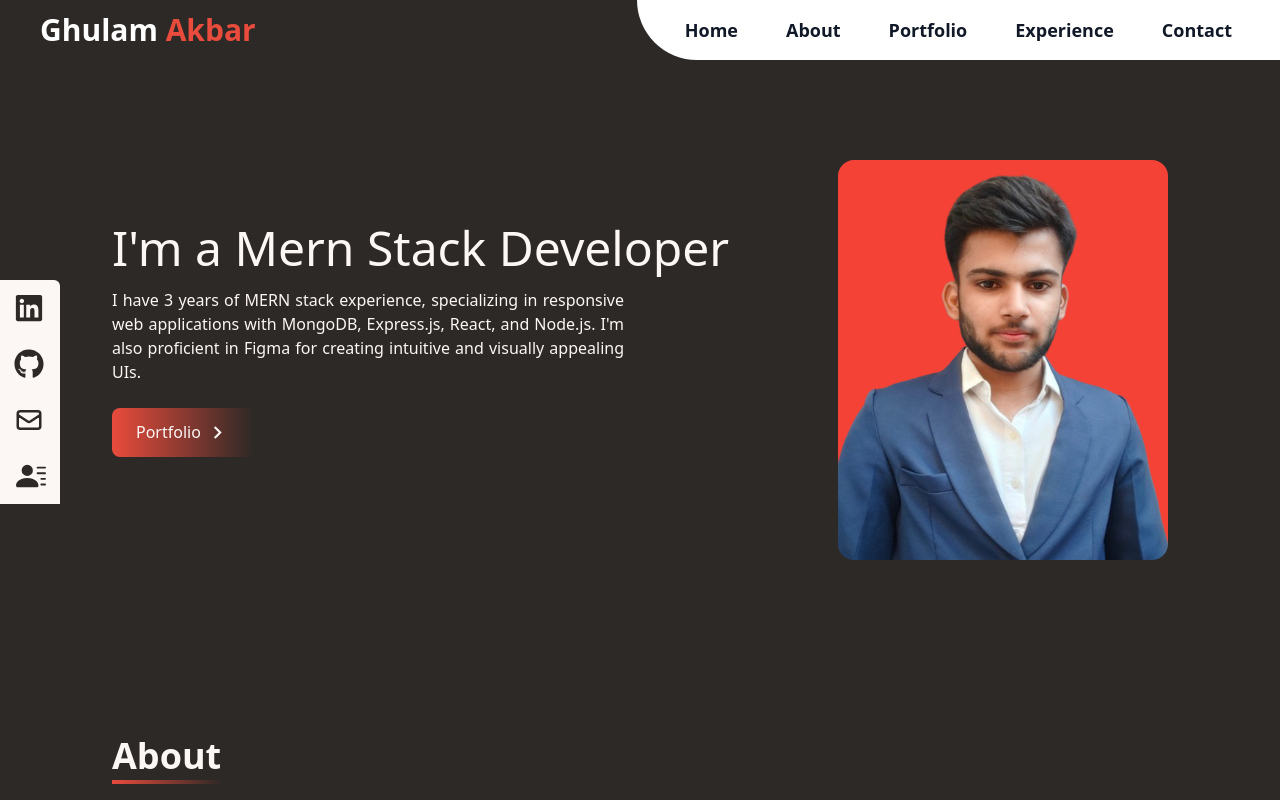
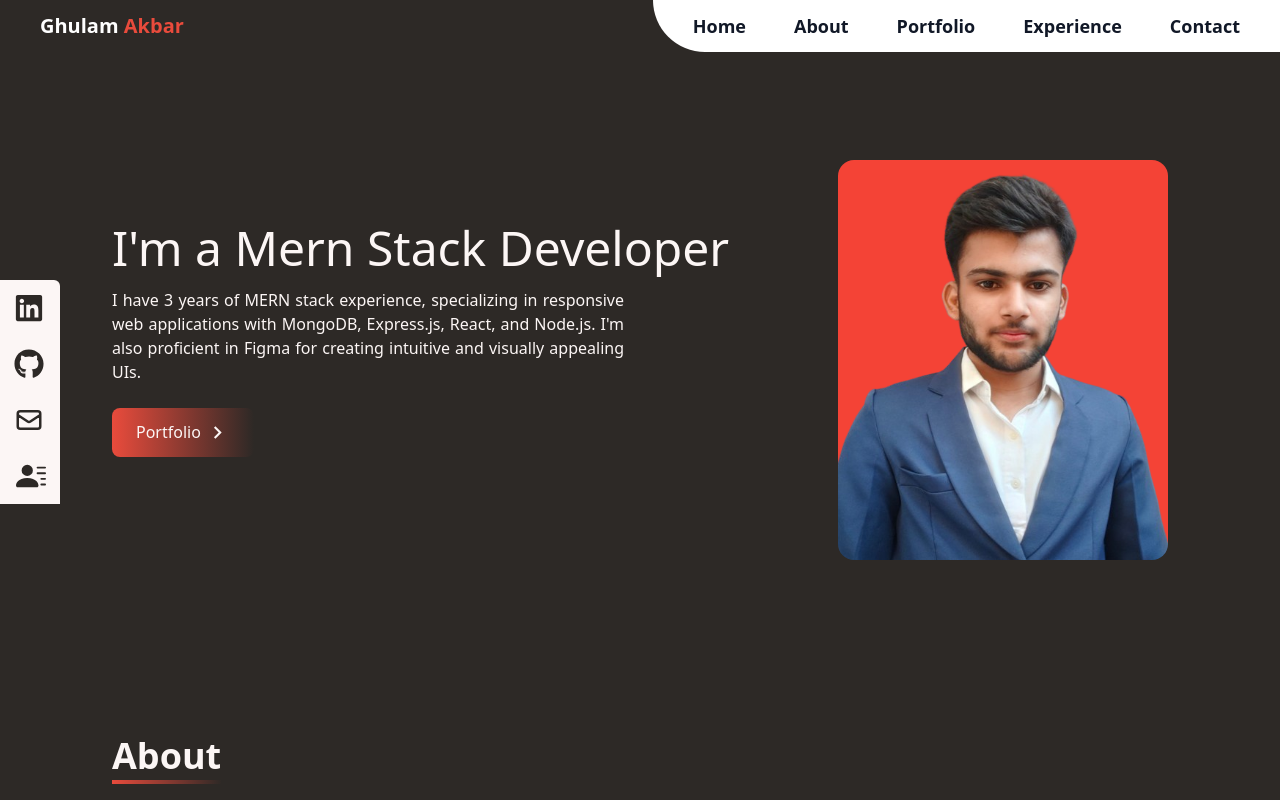
Before and after one commit to akbar909/Personal-Portfolio, a React (Create React App) app: page / in a window 1280 px wide. Shown: the top 800 px of the page. Built offline with nearby package versions, Linux system fonts and the light colour scheme.

Commit message:
make responsive

```diff
--- a/src/components/Hero.jsx
+++ b/src/components/Hero.jsx
@@ -68,8 +68,8 @@ import { MdOutlineKeyboardArrowRight } from "react-icons/md";
 
 const Hero = () => {
   return (
-    <div className='px-8 md:px-28  bg-[#2D2926FF] mx-auto lg:py-12'>
-      <div className='flex flex-col justify-between lg:flex-row items-center'>
+    <div className='px-8 lg:px-28  bg-[#2D2926FF] mx-auto lg:py-12'>
+      <div className='flex flex-col justify-between md:flex-row gap-4 items-center'>
         <div className='lg:mt-12 mt-28 gap-4'>
         <h2 className="text-[#FCF6F5FF] text-3xl md:text-4xl lg:text-5xl">
             I'm a Mern Stack Developer
@@ -79,7 +79,7 @@ const Hero = () => {
             whileInView={{ opacity: 1, y: 0 }}
             viewport={{ once: true }}
             transition={{ duration: 0.8, delay: 0.2, ease: 'easeOut' }}
-            className=' py-4 text-justify max-w-lg  text-[#FCF6F5FF]'
+            className=' py-4 text-justify max-w-lg leading-6  text-[#FCF6F5FF]'
           >
              I have 3 years of MERN stack experience, specializing in responsive web applications
             with MongoDB, Express.js, React, and Node.js. I'm also proficient in Figma for
@@ -109,7 +109,7 @@ const Hero = () => {
             transition={{ duration: 0.8, delay: 0.6, ease: 'easeOut' }}
             src={hero}
             alt='Hero-Image'
-            className='rounded-2xl mb-8 md:mt-20 lg:mt-28 w-[340px] h-[380px] lg:w-[330px] lg:h-[400px]'
+            className='rounded-2xl mb-8 md:mt-20 lg:mt-28 w-[340px] h-[380px] md:w-[300px] md:h-[300px] lg:w-[330px] lg:h-[400px]'
           />
         </div>
       </div>
--- a/src/components/NavBar.jsx
+++ b/src/components/NavBar.jsx
@@ -42,13 +42,13 @@ const Navbar = () => {
         <div>
             <nav id="home">
                 <header className={`bg-[#2D2926FF] flex items-center justify-between px-4 lg:px-0 top-0 fixed left-0 z-50 right-0 ${sticky ? "bg-white/60 " : ""}`}>
-                    <div className="text-white lg:px-8 sm:px-0 font-bold text-xl lg:text-3xl">
-                        <h1 className={`p-2 ${sticky ? " text-gray-950" : " "} -z-10 ${isOpen ? "-z-20" : ""}`}>
+                    <div className="text-white lg:px-8 sm:px-0 font-bold text-3xl lg:text-xl">
+                        <h1 className={`p-2 break-words ${sticky ? " text-gray-950" : " "} -z-10 ${isOpen ? "-z-20" : ""}`}>
                             Ghulam <span className="text-[#E94B3CFF]"> Akbar</span>
                         </h1>
                     </div>
                     <div className="hidden lg:flex">
-                        <ul className={`flex text-lg  font-semibold text-gray-900 py-4 px-6 rounded-bl-full ${sticky ? "bg-white/0 " : "bg-white"}`}>
+                        <ul className={`flex text-lg  font-semibold text-gray-900 py-3 px-4 rounded-bl-full ${sticky ? "bg-white/0 " : "bg-white"}`}>
                             {menuItems.map((items, i) => (
                                 <li key={i} className="px-6 hover:text-[#E94B3CFF]">
                                     <a href={items.link}>{items.name}</a>
--- a/src/components/Portfolio.jsx
+++ b/src/components/Portfolio.jsx
@@ -59,7 +59,7 @@ const Portfolio = () => {
 
   return (
     <div id="portfolio" className="text-[#FCF6F5FF] bg-[#2D2926FF] w-full">
-      <div className="p-4 pl-6 lg:p-28 mx-auto flex flex-col justify-center">
+      <div className="p-4 pl-6 pr-6 lg:p-28 mx-auto flex flex-col justify-center">
         <div data-aos="fade-right" className="pb-8 mt-20">
           <p className="text-4xl font-bold inline border-b-4 border-gradient">
             Portfolio
```
